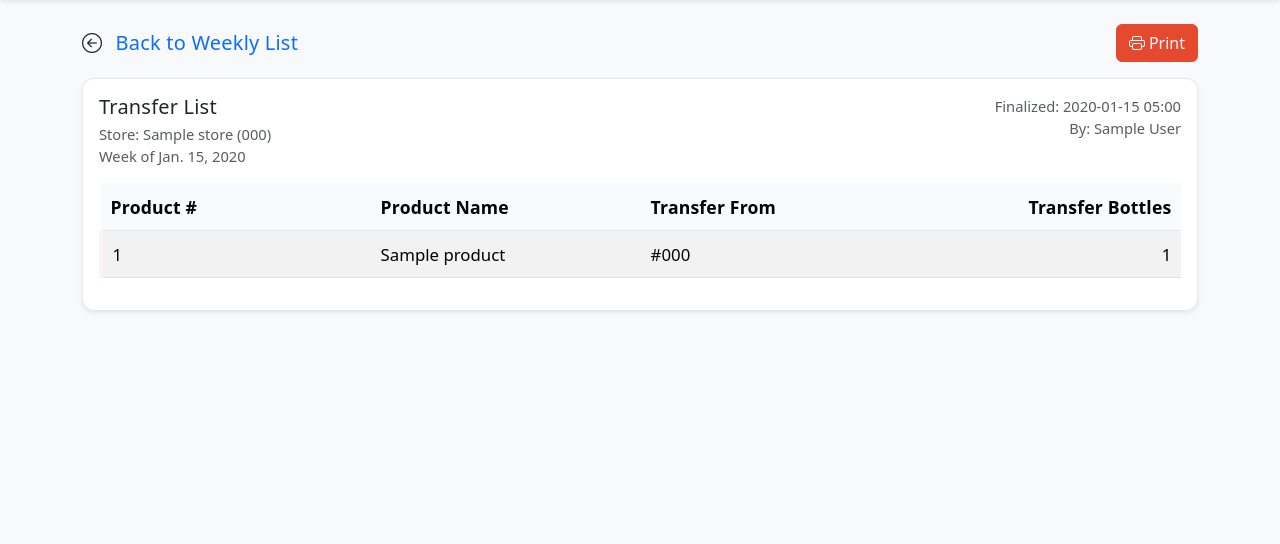
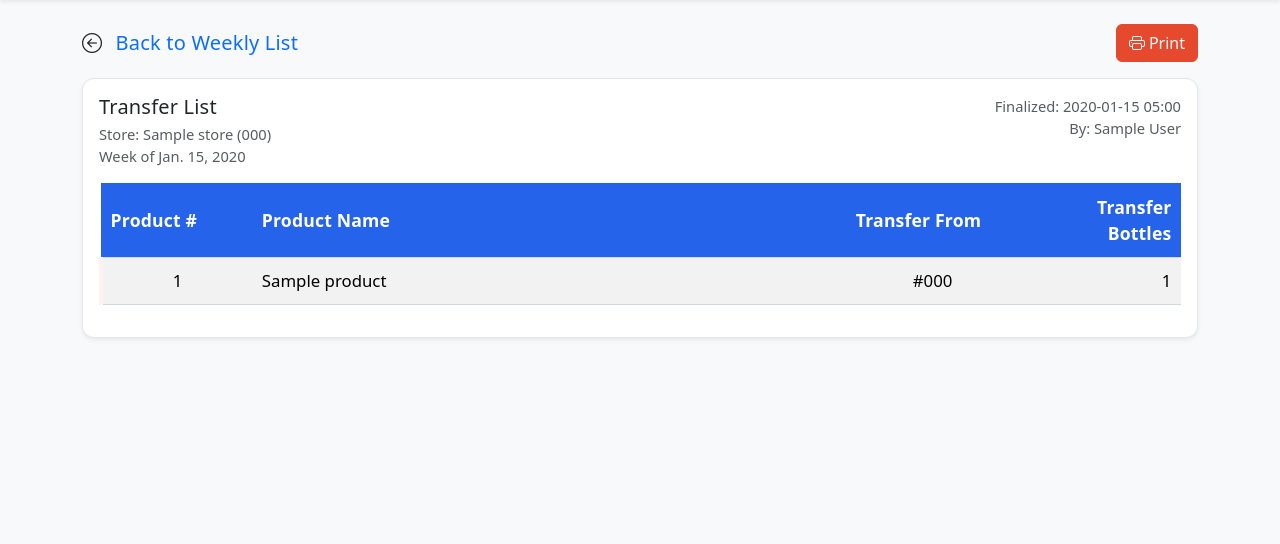
Before and after one commit to prerakpatel51/s2u_order_management, a Django app: page /weekly/1/transfer/print/ in a window 1280 px wide. Shown: the part 58-602 px from the top of the page. Run offline with Django 5.2, Linux system fonts and the light colour scheme; a user stored in the database is signed in; tables that the repository leaves empty hold one stand-in row (values such as "Sample post"); parts of the project's set-up code (start-up, migrations or seed data) failed here and were passed over.

Commit message:
table update

```diff
--- a/s2u_project/inventory/templates/inventory/weekly_transfer_print.html
+++ b/s2u_project/inventory/templates/inventory/weekly_transfer_print.html
@@ -34,6 +34,21 @@
   }
   .transfer-table { table-layout: fixed; }
   .transfer-table td:nth-child(2) { word-break: break-word; }
+  .transfer-table thead th {
+    background: #2563EB;
+    color: #fff;
+    border-color: #d0d7de;
+  }
+  .transfer-table tbody td, .transfer-table tbody th {
+    border-color: #d0d7de;
+  }
+  .transfer-table tbody td:nth-child(1),
+  .transfer-table tbody td:nth-child(3) { text-align: center; }
+  .transfer-table tbody td:nth-child(4) { text-align: right; }
+  .transfer-table colgroup col:nth-child(1) { width: 14%; }
+  .transfer-table colgroup col:nth-child(2) { width: 55%; }
+  .transfer-table colgroup col:nth-child(3) { width: 16%; }
+  .transfer-table colgroup col:nth-child(4) { width: 15%; }
   .transfer-table tbody tr.store-row {
     background: var(--store-color, #f8fafc) !important;
     border-left: 4px solid var(--store-color, #f8fafc);
@@ -80,6 +95,12 @@
       {% if items %}
       <div class="table-responsive">
         <table class="table table-striped table-sm transfer-table">
+          <colgroup>
+            <col>
+            <col>
+            <col>
+            <col>
+          </colgroup>
           <thead class="table-light">
             <tr>
               <th scope="col">Product #</th>
--- a/s2u_project/inventory/views.py
+++ b/s2u_project/inventory/views.py
@@ -2704,7 +2704,8 @@ def _export_custom_pdf(request, order_list, items, export_type, columns):
 
     # Create table with layout tuned per export type
     if export_type == "transfer":
-        col_widths = [0.9 * inch, 4.4 * inch, 1.0 * inch, 0.85 * inch]
+        # Fits within A4 portrait printable width (~7.37") after 0.45" margins
+        col_widths = [0.9 * inch, 4.2 * inch, 1.05 * inch, 0.85 * inch]
         table = Table(table_data, repeatRows=1, colWidths=col_widths)
         style_cmds = [
             ('BACKGROUND', (0, 0), (-1, 0), colors.HexColor('#2563EB')),
```
